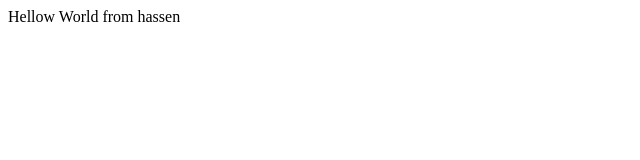
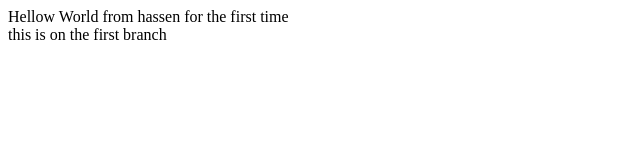
Before and after one commit to kedhas/GitHubPractice, a plain HTML site: page WebApplication1/Index.html in a window 1280 px wide. Shown: the whole page, without its empty margins (0-640 px from the left). Drawn offline with Linux system fonts and the light colour scheme.

Commit message:
my second commit

```diff
--- a/WebApplication1/Index.html
+++ b/WebApplication1/Index.html
@@ -5,6 +5,8 @@
 	<meta charset="utf-8" />
 </head>
 <body>
-    Hellow World from hassen
+    Hellow World from hassen for the first time
+    <br />
+    this is on the first branch
 </body>
 </html>
```
